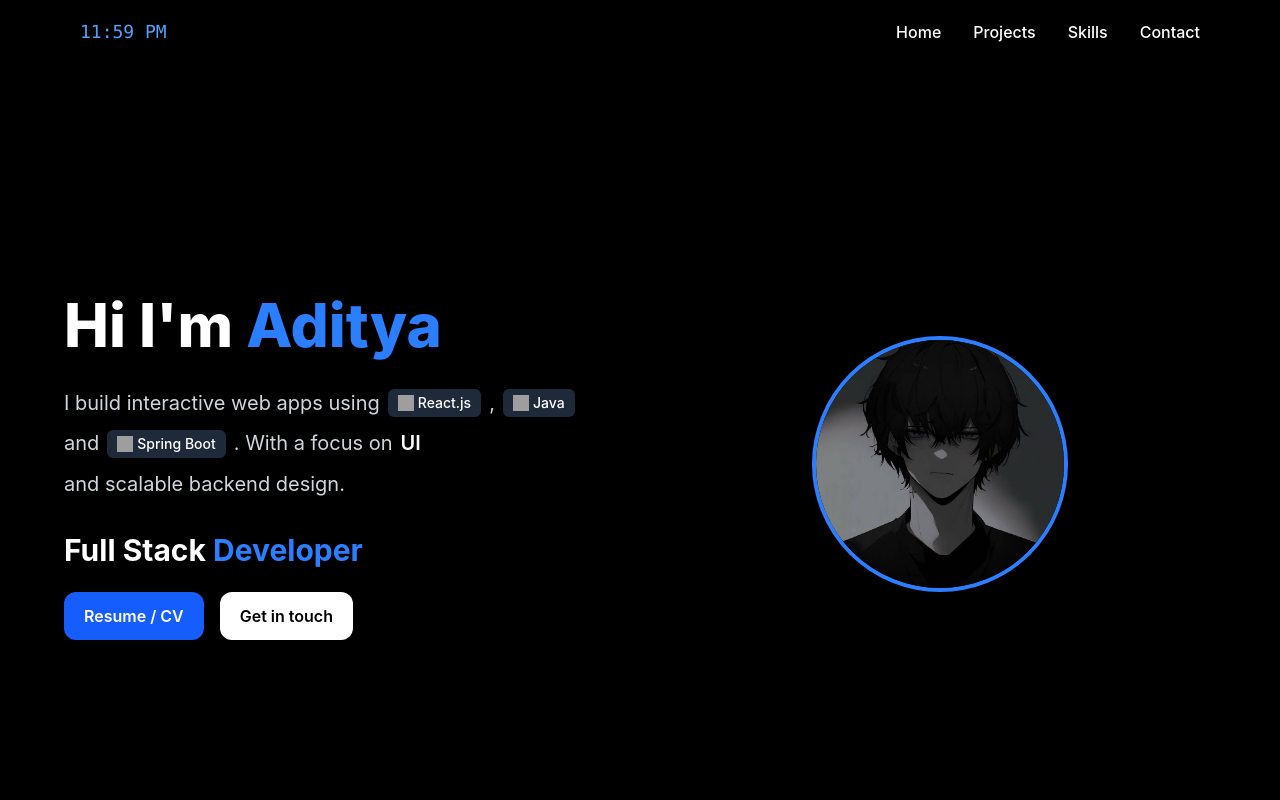
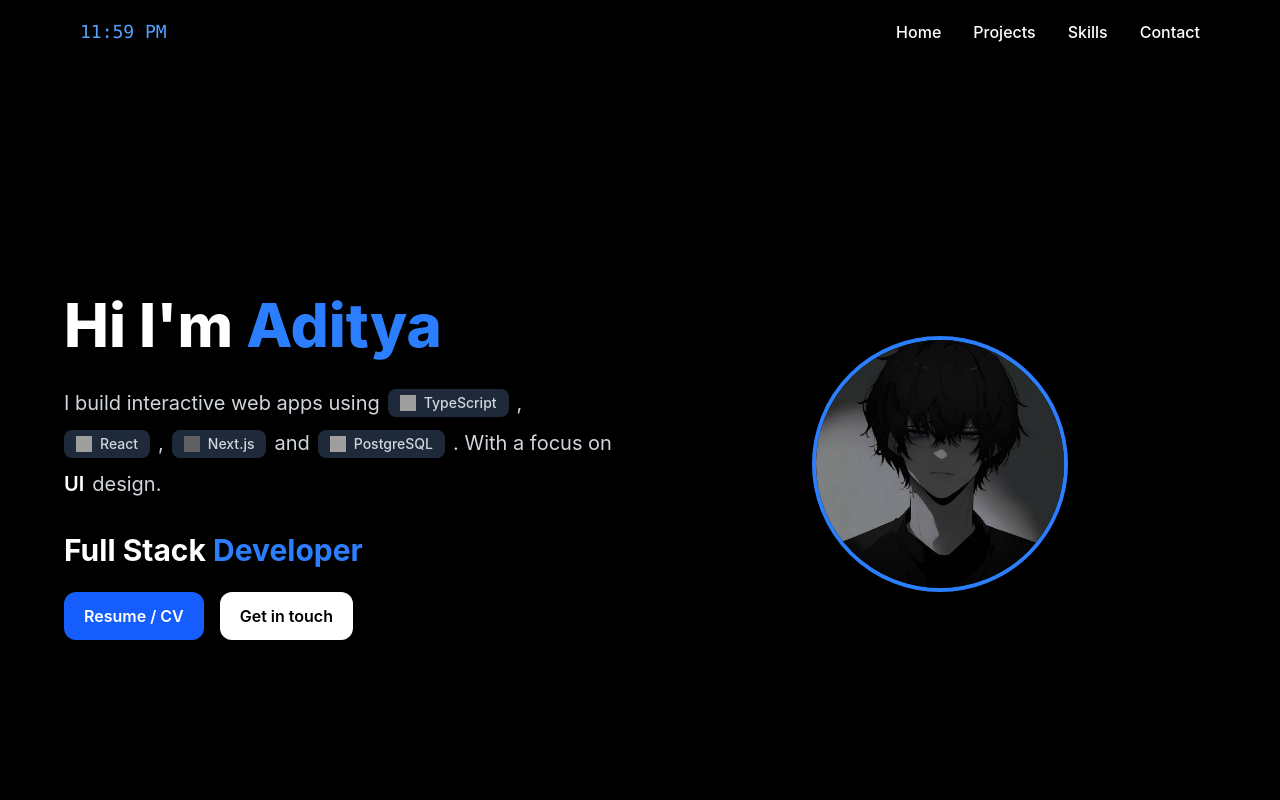
Before and after one commit to Aditya4kushwaha/Portfolio, a React (Vite) app: page / in a window 1280 px wide. Shown: the top 800 px of the page. Built offline with nearby package versions, Linux system fonts and the light colour scheme; grey boxes are pictures that could not be loaded.

Commit message:
some changes

```diff
--- a/src/App.jsx
+++ b/src/App.jsx
@@ -4,7 +4,7 @@ import Home from "./components/Home";
 import Projects from "./components/Projects";
 import Skills from "./components/Skills";
 import Contact from "./components/Contact";
-import Footer2 from "./components/Footer2"; // ✅ Imported here
+import Footer2 from "./components/Footer2";
 
 function App() {
   const [currentTime, setCurrentTime] = useState(new Date());
@@ -14,7 +14,6 @@ function App() {
   const skillsRef = useRef(null);
   const contactRef = useRef(null);
 
-  // Mobile menu state
   const [menuOpen, setMenuOpen] = useState(false);
 
   useEffect(() => {
--- a/src/components/Home.jsx
+++ b/src/components/Home.jsx
@@ -3,7 +3,7 @@ import pf_pic from "../assets/profile.jpg";
 function Home({ scrollToContact }) {
   return (
     <div className="min-h-screen bg-black text-white flex items-center justify-center px-6 sm:px-8 py-12 sm:py-16 relative overflow-hidden">
-      {/* Subtle Gradient Background */}
+      {/* Background */}
       <div className="absolute inset-0 bg-gradient-to-br from-black via-black to-transparent opacity-50 pointer-events-none" />
 
       <div className="relative z-10 max-w-6xl w-full grid grid-cols-1 md:grid-cols-2 gap-12 items-center">
@@ -14,67 +14,53 @@ function Home({ scrollToContact }) {
           </h1>
 
           {/* Tech Stack Line */}
-          <p className="text-base sm:text-lg md:text-xl text-gray-300 mb-6 sm:mb-8 max-w-lg leading-relaxed flex flex-wrap justify-center md:justify-start items-center gap-2">
-            I build interactive web apps using{" "}
+          <p className="text-base sm:text-lg md:text-xl text-gray-300 mb-6 sm:mb-8 max-w-xl leading-relaxed flex flex-wrap justify-center md:justify-start items-center gap-2">
+            I build interactive web apps using
 
-            <a
-              href="https://react.dev/"
-              target="_blank"
-              rel="noopener noreferrer"
-              className="bg-gray-800 text-white px-2.5 py-1 rounded-md text-xs sm:text-sm font-medium flex items-center gap-1 hover:bg-gray-700 transition-all"
-            >
+            {/* TypeScript */}
+            <span className="bg-gray-800 px-3 py-1 rounded-lg text-xs sm:text-sm font-medium flex items-center gap-2">
+              <img
+                src="https://cdn.jsdelivr.net/gh/devicons/devicon/icons/typescript/typescript-original.svg"
+                alt="TypeScript"
+                className="w-4 h-4"
+              />
+              TypeScript
+            </span>
+            ,
+
+            {/* React */}
+            <span className="bg-gray-800 px-3 py-1 rounded-lg text-xs sm:text-sm font-medium flex items-center gap-2">
               <img
                 src="https://cdn.jsdelivr.net/gh/devicons/devicon/icons/react/react-original.svg"
-                alt="React.js"
+                alt="React"
                 className="w-4 h-4"
               />
-              React.js
-            </a>
+              React
+            </span>
             ,
 
-            <a
-              href="https://www.java.com/"
-              target="_blank"
-              rel="noopener noreferrer"
-              className="bg-gray-800 text-white px-2.5 py-1 rounded-md text-xs sm:text-sm font-medium flex items-center gap-1 hover:bg-gray-700 transition-all"
-            >
+            {/* Next.js */}
+            <span className="bg-gray-800 px-3 py-1 rounded-lg text-xs sm:text-sm font-medium flex items-center gap-2">
               <img
-                src="https://cdn.jsdelivr.net/gh/devicons/devicon/icons/java/java-original.svg"
-                alt="Java"
-                className="w-4 h-4"
+                src="https://cdn.jsdelivr.net/gh/devicons/devicon/icons/nextjs/nextjs-original.svg"
+                alt="Next.js"
+                className="w-4 h-4 invert"
               />
-              Java
-            </a>
+              Next.js
+            </span>
             and
 
-            <a
-              href="https://spring.io/projects/spring-boot"
-              target="_blank"
-              rel="noopener noreferrer"
-              className="bg-gray-800 text-white px-2.5 py-1 rounded-md text-xs sm:text-sm font-medium flex items-center gap-1 hover:bg-gray-700 transition-all"
-            >
-              <img
-                src="https://cdn.jsdelivr.net/gh/devicons/devicon/icons/spring/spring-original.svg"
-                alt="Spring Boot"
-                className="w-4 h-4"
-              />
-              Spring Boot
-            </a>
-            {/* <a
-              href="https://www.postgresql.org/"
-              target="_blank"
-              rel="noopener noreferrer"
-              className="bg-gray-800 text-white px-2.5 py-1 rounded-md text-xs sm:text-sm font-medium flex items-center gap-1 hover:bg-gray-700 transition-all"
-            >
+            {/* PostgreSQL */}
+            <span className="bg-gray-800 px-3 py-1 rounded-lg text-xs sm:text-sm font-medium flex items-center gap-2">
               <img
                 src="https://cdn.jsdelivr.net/gh/devicons/devicon/icons/postgresql/postgresql-original.svg"
                 alt="PostgreSQL"
                 className="w-4 h-4"
               />
               PostgreSQL
-            </a> */}
+            </span>
             . With a focus on{" "}
-            <span className="font-semibold text-white">UI</span> and scalable backend design.
+            <span className="text-white font-semibold">UI</span> design.
           </p>
 
           <h2 className="text-lg sm:text-2xl md:text-3xl font-bold mb-6">
@@ -84,7 +70,7 @@ function Home({ scrollToContact }) {
           {/* Buttons */}
           <div className="flex flex-wrap justify-center md:justify-start gap-4">
             <a
-              href="https://drive.google.com/file/d/13Glow-PxdALt-oTxAzRJSodJBzUFrCmn/view?usp=sharing"
+              href="https://drive.google.com/file/d/1ltLXu5UMLf-pwqRkeFO32QBbKfe_xHR9/view?usp=sharing"
               target="_blank"
               rel="noopener noreferrer"
               className="bg-blue-600 text-white px-5 py-3 rounded-xl font-semibold transition hover:bg-blue-700 text-sm sm:text-base"
--- a/src/components/Skills.jsx
+++ b/src/components/Skills.jsx
@@ -3,22 +3,20 @@ import {
   FaCss3Alt,
   FaJs,
   FaReact,
-  FaJava,
 } from "react-icons/fa";
+
 import {
   SiTailwindcss,
-  SiSpringboot,
   SiPostgresql,
+  SiTypescript,
+  SiNextdotjs,
+  SiMongodb,
 } from "react-icons/si";
 
 const techStack = [
   {
     name: "HTML",
     icon: <FaHtml5 className="text-orange-500 text-5xl sm:text-6xl" />,
-  },
-  {
-    name: "CSS",
-    icon: <FaCss3Alt className="text-blue-500 text-5xl sm:text-6xl" />,
   },
   {
     name: "Tailwind CSS",
@@ -29,16 +27,20 @@ const techStack = [
     icon: <FaJs className="text-yellow-400 text-5xl sm:text-6xl" />,
   },
   {
-    name: "React.js",
+    name: "TypeScript",
+    icon: <SiTypescript className="text-blue-500 text-5xl sm:text-6xl" />,
+  },
+  {
+    name: "React",
     icon: <FaReact className="text-blue-400 text-5xl sm:text-6xl" />,
   },
   {
-    name: "Java",
-    icon: <FaJava className="text-red-500 text-5xl sm:text-6xl" />,
+    name: "Next.js",
+    icon: <SiNextdotjs className="text-white text-5xl sm:text-6xl" />,
   },
   {
-    name: "Spring Boot",
-    icon: <SiSpringboot className="text-green-500 text-5xl sm:text-6xl" />,
+    name: "MongoDB",
+    icon: <SiMongodb className="text-green-500 text-5xl sm:text-6xl" />,
   },
   {
     name: "PostgreSQL",
@@ -50,7 +52,6 @@ const Skills = () => {
   return (
     <section className="min-h-screen bg-black text-white py-16 sm:py-20 px-6">
       <div className="max-w-6xl mx-auto text-center">
-        {/* Heading */}
         <h2 className="text-3xl sm:text-4xl md:text-5xl font-bold mb-3">
           Tech <span className="text-blue-500">Stack</span>
         </h2>
@@ -59,7 +60,6 @@ const Skills = () => {
           Technologies I use to build modern and scalable web applications.
         </p>
 
-        {/* Tech Grid */}
         <div className="grid grid-cols-2 sm:grid-cols-3 md:grid-cols-4 gap-6 sm:gap-8">
           {techStack.map((tech) => (
             <div
```
